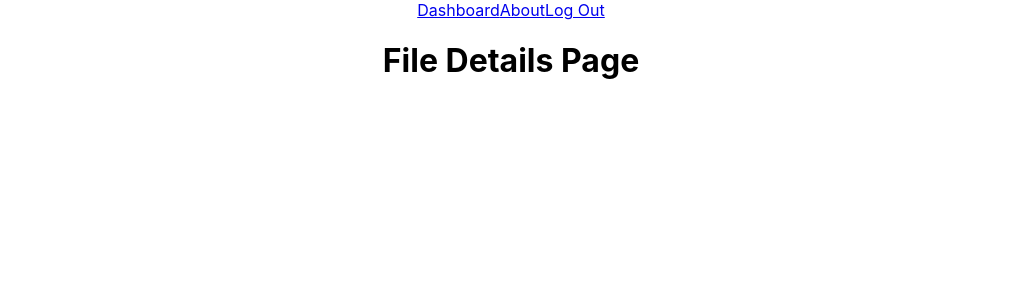
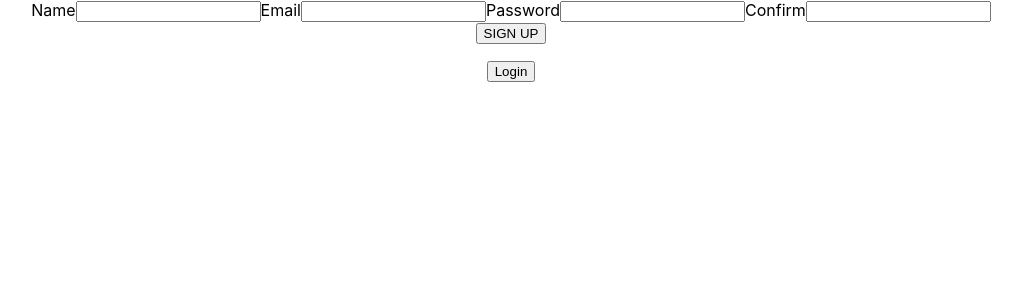
Before and after one commit to kailahk/ally-frontend, a React (Create React App) app: page /filedetails in a window 1280 px wide. Shown: the top 300 px of the page, without its empty margins (129-1151 px from the left). Built offline with nearby package versions, Linux system fonts and the light colour scheme.

Commit message:
signup form third fetch request

```diff
--- a/src/Components/LoginForm/LoginForm.jsx
+++ b/src/Components/LoginForm/LoginForm.jsx
@@ -21,7 +21,6 @@ export default function LoginForm({ setUser }) {
                 headers: {'Content-Type': 'application/json'},
                 body: JSON.stringify(credentials),
             });
-            console.log()
             const tokenObj = await res.json();
             const token = tokenObj['token'];
             localStorage.setItem('token', token);
@@ -29,9 +28,7 @@ export default function LoginForm({ setUser }) {
                 method: 'GET',
                 headers: {'Content-Type': 'application/json', 'Authorization': `Bearer ${token}`}
             })
-            console.log(userRes)
             const user = await userRes.json();
-            console.log(user)
             setUser(user)
         } catch {
             setError('Log In Failed - Try Again');
--- a/src/Components/NavBar/NavBar.jsx
+++ b/src/Components/NavBar/NavBar.jsx
@@ -1,13 +1,14 @@
 import './NavBar.css';
 import { Link } from 'react-router-dom';
 
-export default function NavBar({ user, setUser }) {
+export default function NavBar({ user, setUser}) {
+
     return (
         <nav>
             <Link to='/dashboard'>Dashboard</Link>
             <Link to='/about'>About</Link>
             <Link to=''>Log Out</Link>
-            {/* <p className='welcome-user'>Welcome, {(user.name).charAt(0).toUpperCase() + (user.name).slice(1)}!</p> */}
+            <p className='welcome-user'>Welcome, {(user.name).charAt(0).toUpperCase() + (user.name).slice(1)}!</p>
         </nav>
     )
 }
--- a/src/Components/SignUpForm/SignUpForm.jsx
+++ b/src/Components/SignUpForm/SignUpForm.jsx
@@ -7,7 +7,6 @@ export default function SignUpForm({ setUser }) {
         email: '',
         password: '',
         confirm: '',
-        error: ''
     });
     const [error, setError] = useState('');
 
@@ -19,10 +18,30 @@ export default function SignUpForm({ setUser }) {
     async function handleSubmit(evt) {
         evt.preventDefault();
         try {
-            // comment out the below once we can import the signUp
-            // const user = await ... (signUpForm);
-            // setUser(user);
-        } catch {
+            const { name, email, password } = signUpForm;
+            const formData = { name, email, password };
+            console.log(formData)
+            const res = await fetch('http://localhost:8000/users/signup', {
+                method: 'POST',
+                headers: { 'Content-Type': 'application/json' },
+                body: JSON.stringify(formData),
+            });
+            const resObj = await fetch('http://localhost:8000/users/login', {
+                method: 'POST',
+                headers: { 'Content-Type': 'application/json' },
+                body: JSON.stringify(formData),
+            });
+            const tokenObj = await resObj.json();
+            const token = tokenObj['token'];
+            localStorage.setItem('token', token);
+            const userRes = await fetch('http://localhost:8000/users/me', {
+                method: 'GET',
+                headers: { 'Content-Type': 'application/json', 'Authorization': `Bearer ${token}` }
+            })
+            const user = await userRes.json();
+            setUser(user)
+        } catch (err) {
+            console.log(err)
             setError('Sign Up Failed - Try Again');
         }
     }
--- a/src/Pages/App/App.jsx
+++ b/src/Pages/App/App.jsx
@@ -9,7 +9,7 @@ import FileDetailsPage from '../FileDetailsPage/FileDetailsPage';
 import NewFilePage from '../NewFilePage/NewFilePage';
 
 export default function App() {
-  const [user, setUser] = useState(true);
+  const [user, setUser] = useState(null);
   const [files, setFiles] = useState([]);
 
   // useEffect(() => {
```
